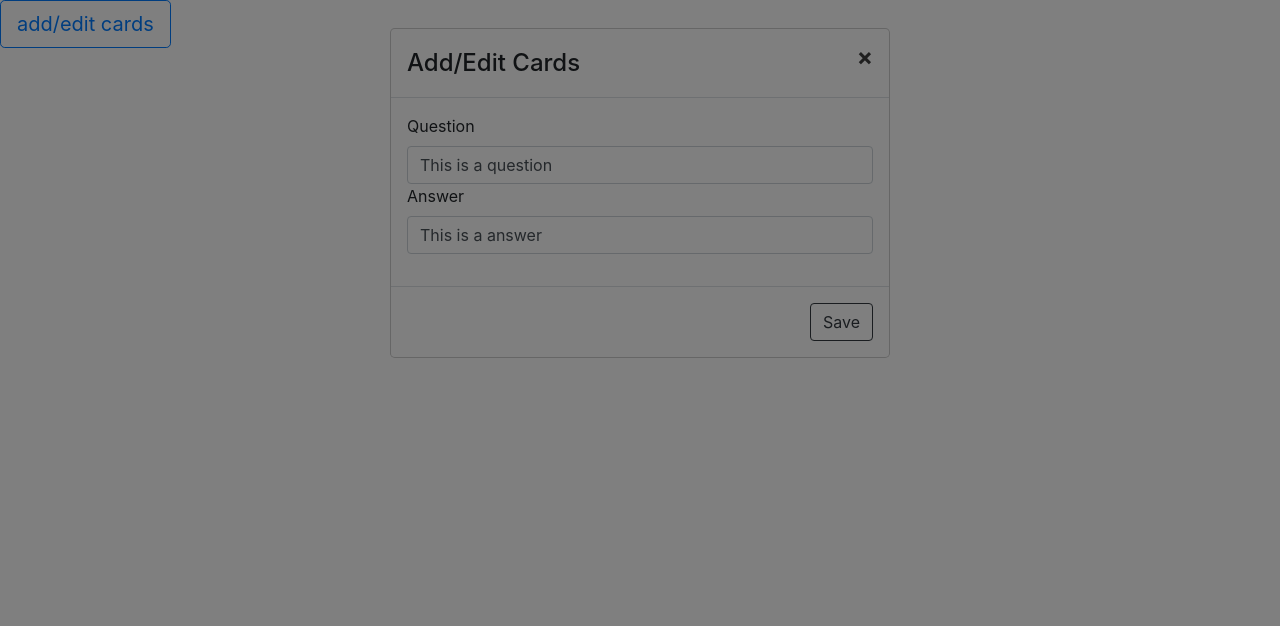
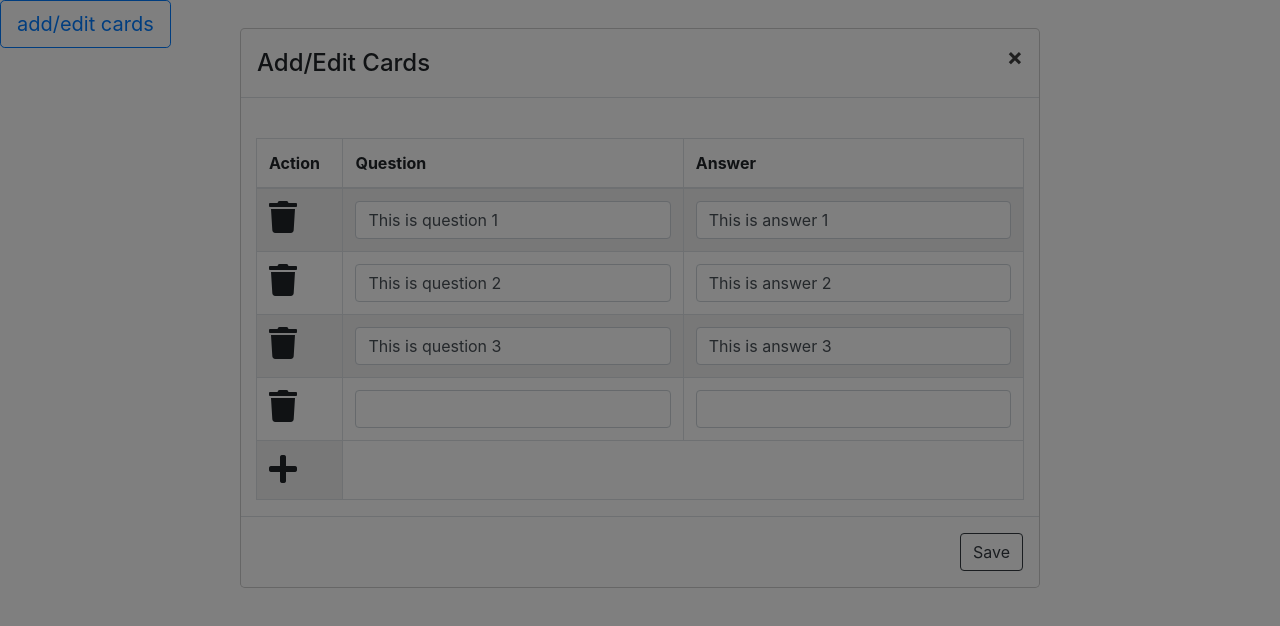
Before and after one commit to JosephLamacchia/project3, an Angular app in the folder project3/: page / in a window 1280 px wide. Both pictures are taken after a click on the button "add/edit cards". Shown: the top 626 px of the page. Built offline with nearby package versions, Linux system fonts and the light colour scheme.

Commit message:
finished add/edit modal

```diff
--- a/project3/src/app/Components/editcard/editcard.component.css
+++ b/project3/src/app/Components/editcard/editcard.component.css
@@ -0,0 +1,10 @@
+.large-Modal .modal-dialog{
+    height: 400px;
+    width:400px;
+    margin: auto;
+    position: absolute;
+    top:0;
+    right: 0;
+    bottom: 0;
+    left: 0;
+  }
--- a/project3/src/app/Components/editcard/editcard.component.html
+++ b/project3/src/app/Components/editcard/editcard.component.html
@@ -13,25 +13,40 @@
 			</span>
 		</button>
 	</div>
-	<div class="modal-body">
-		<form>
-			<div class="form-group">
-				<label for="question">
-					Question
-				</label>
-				<div class="input-group">
-					<input id="question" class="form-control" name="question" [ngModel]="card.question">
-				</div>
-                    <label for="answer">
-                       Answer
-                    </label>
-                    <div class="input-group">
-                        <input id="answer" class="form-control" name="answer" [ngModel]="card.answer">
-                    </div>
-			</div>
-		</form>
-	</div>
-	<div class="modal-footer">
+
+
+
+
+    <div class="container" style="margin-top: 5%">
+        <table class="table table-striped table-bordered">
+            <thead>
+                <tr>
+                    <th>Action</th>
+                    <th>Question</th>
+                    <th>Answer</th>
+                </tr>
+            </thead>
+            <tbody>
+                 <tr *ngFor="let dynamic of dynamicArray; let i = index;">
+                  <td (click)="deleteRow(i)">
+                    <i class="fa fa-trash fa-2x"></i>
+                  </td>
+                    <td>
+                      <input [(ngModel)]="dynamicArray[i].question" class="form-control" type="text" />
+                    </td>
+                    <td>
+                      <input [(ngModel)]="dynamicArray[i].answer" class="form-control" type="text" />
+                    </td>
+                </tr>
+                <tr>
+                  <td (click)="addRow()">
+                    <i class="fa fa-plus fa-2x"></i>
+                  </td>
+                </tr>
+            </tbody>
+        </table>
+      </div>
+      <div class="modal-footer">
 		<button type="button"
 			class="btn btn-outline-dark"
 			(click)="modal.close('Save click')">
@@ -41,6 +56,6 @@
 </ng-template>
 
 <button class="btn btn-lg btn-outline-primary"
-	(click)="open(content, card)">
+	(click)="open(content, card, 'lg')">
 	add/edit cards
 </button>
--- a/project3/src/app/Components/editcard/editcard.component.ts
+++ b/project3/src/app/Components/editcard/editcard.component.ts
@@ -11,8 +11,15 @@ export class EditcardComponent implements OnInit {
 
   card: flashcard = new flashcard(1, "This is a question", "This is a answer");
 
+  dynamicArray: Array<flashcard> = [
+    { "id": 0, "question": "This is question 1", "answer": "This is answer 1" },
+    { "id": 1, "question": "This is question 2", "answer": "This is answer 2" },
+    { "id": 2, "question": "This is question 3", "answer": "This is answer 3" }
+  ];
+  newDynamic: any = {};
   ngOnInit(): void {
-
+      this.newDynamic = {title1: "", title2: ""};
+      this.dynamicArray.push(this.newDynamic);
   }
 
 
@@ -21,13 +28,27 @@ closeResult = '';
 constructor(private modalService: NgbModal) {}
 
 
+addRow() {
+  this.newDynamic = {title1: "", title2: ""};
+  this.dynamicArray.push(this.newDynamic);
+  console.log(this.dynamicArray);
+  return true;
+}
 
+deleteRow(index: any) {
+  if(this.dynamicArray.length ==1) {
+      return false;
+  } else {
+      this.dynamicArray.splice(index, 1);
+      return true;
+  }
+}
 
-open(content: any, card: flashcard) {
+open(content: any, card: flashcard, size: any) {
   this.card = card;
 
 	this.modalService.open(content,
-{ariaLabelledBy: 'modal-basic-title'}).result.then((result) => {
+{ariaLabelledBy: 'modal-basic-title', size: size}).result.then((result) => {
 	this.closeResult = `Closed with: ${result}`;
 	}, (reason) => {
 	this.closeResult =
--- a/project3/src/app/app.module.ts
+++ b/project3/src/app/app.module.ts
@@ -11,6 +11,7 @@ import { NgbModule } from '@ng-bootstrap/ng-bootstrap';
 import { EditcardComponent } from './Components/editcard/editcard.component';
 import { ReactiveFormsModule } from '@angular/forms';
 import { ToastrModule } from 'ngx-toastr';
+
 
 
 @NgModule({
--- a/project3/src/index.html
+++ b/project3/src/index.html
@@ -2,10 +2,12 @@
 <html lang="en">
 <head>
   <meta charset="utf-8">
-  <title>Project3</title>
+  <title></title>
   <base href="/">
+
   <meta name="viewport" content="width=device-width, initial-scale=1">
   <link rel="icon" type="image/x-icon" href="favicon.ico">
+  <link rel="stylesheet" href="https://use.fontawesome.com/releases/v5.8.1/css/all.css" integrity="sha384-50oBUHEmvpQ+1lW4y57PTFmhCaXp0ML5d60M1M7uH2+nqUivzIebhndOJK28anvf" crossorigin="anonymous">
 </head>
 <body>
   <app-root></app-root>
```
